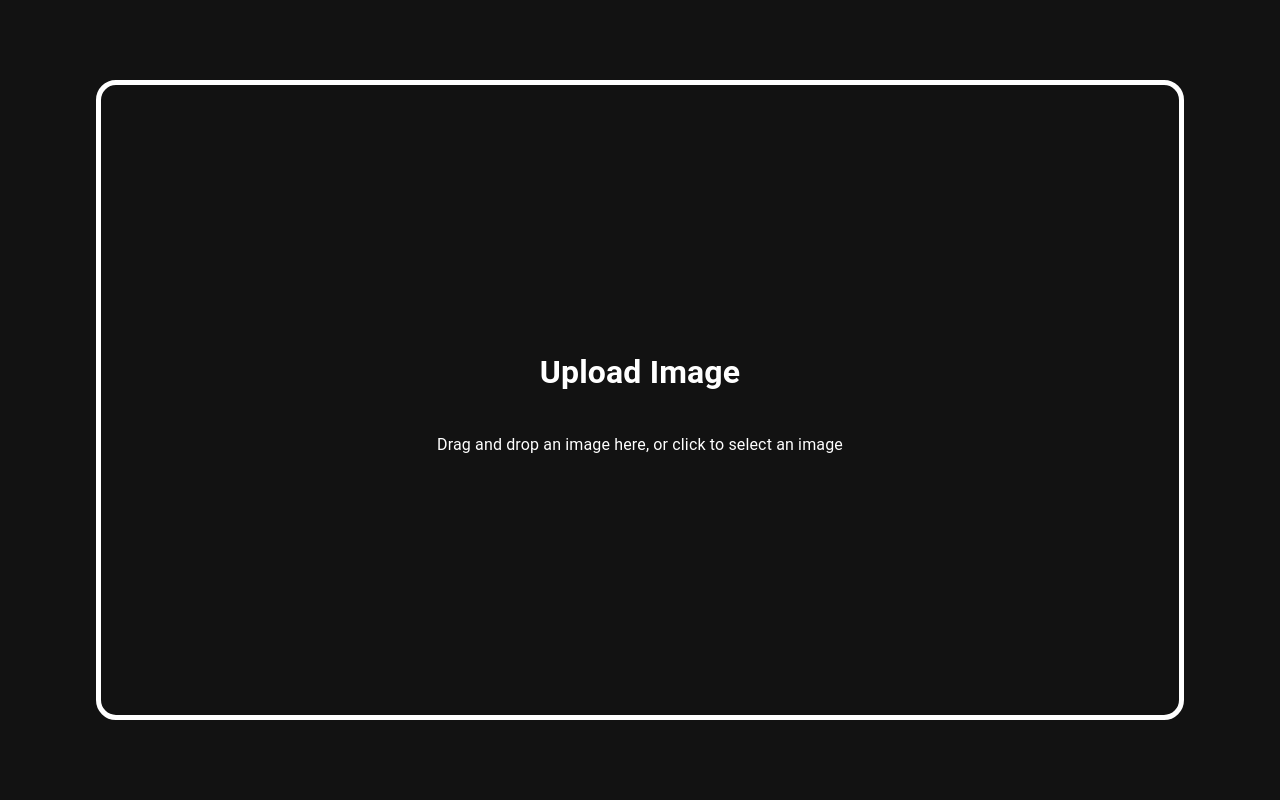
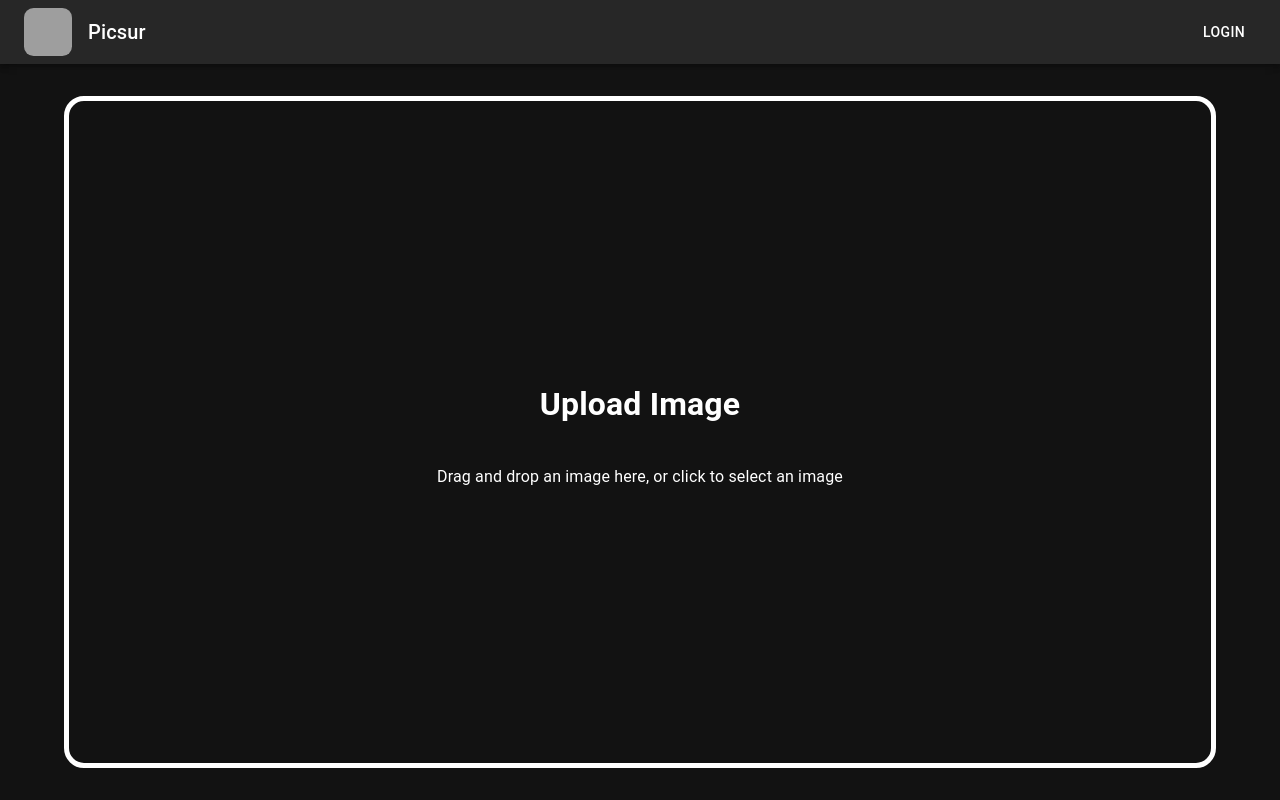
Before and after one commit to CaramelFur/Picsur, a React (Create React App) app in the folder frontend/: page / in a window 1280 px wide. Built offline with nearby package versions, Linux system fonts and the light colour scheme; grey boxes are pictures that could not be loaded.

Commit message:
Add appbar

```diff
--- a/frontend/craco.config.js
+++ b/frontend/craco.config.js
@@ -1,5 +1,4 @@
 const scopedcss = require('craco-plugin-scoped-css');
-const path = require('path');
 const webpack = require('webpack');
 
 module.exports = {
@@ -17,7 +16,7 @@ module.exports = {
 
     port: 3300,
     liveReload: true,
-    hot: true,
+    hot: false,
     open: false,
   },
   plugins: [
--- a/frontend/src/app.scss
+++ b/frontend/src/app.scss
@@ -1,8 +1,21 @@
+html,
+body,
+#root {
+  height: 100%;
+}
+
+#root {
+  display: flex;
+  flex-direction: column;
+}
+
+.main-container {
+  flex-grow: 1;
+}
+
 .contentwindow {
-  width: 85vw;
-  height: 80vh;
-  margin: auto;
   border-radius: 20px;
+  height: 100%;
 
   border-style: solid;
   border-width: 5px;
--- a/frontend/src/app.tsx
+++ b/frontend/src/app.tsx
@@ -4,6 +4,9 @@ import Centered from './components/centered/centered';
 import './app.scss';
 import AppRouter from './routes/router';
 import { SnackbarProvider } from 'notistack';
+import Header from './components/header/header';
+import { Container } from '@mui/material';
+import Footer from './components/footer/footer';
 
 export default function App() {
   const darkTheme = createTheme({
@@ -15,11 +18,12 @@ export default function App() {
   return (
     <ThemeProvider theme={darkTheme}>
       <CssBaseline />
-
       <SnackbarProvider maxSnack={3}>
-        <Centered fullScreen={true}>
+        <Header />
+        <Container className="main-container">
           <AppRouter />
-        </Centered>
+        </Container>
+        <Footer />
       </SnackbarProvider>
     </ThemeProvider>
   );
--- a/frontend/src/components/centered/centered.scoped.scss
+++ b/frontend/src/components/centered/centered.scoped.scss
@@ -5,14 +5,7 @@
   align-items: center;
 
   text-align: center;
-}
 
-.centered-screen {
-  width: 100vw;
-  height: 100vh;
-}
-
-.centered-normal {
   height: 100%;
   width: 100%;
 }
--- a/frontend/src/components/centered/centered.tsx
+++ b/frontend/src/components/centered/centered.tsx
@@ -5,21 +5,13 @@ import './centered.scoped.scss';
 type PropsType = React.DetailedHTMLProps<
   React.HTMLAttributes<HTMLDivElement>,
   HTMLDivElement
-> & { fullScreen?: boolean };
+>;
 
 const Centered = forwardRef(
   (props: PropsType, ref: ForwardedRef<HTMLDivElement>) => {
-    let clss = 'centered';
-    if (props.fullScreen) {
-      clss += ' centered-screen';
-    } else {
-      clss += ' centered-normal';
-    }
+    let filteredProps = { ...props };
 
-    let filteredProps = { ...props };
-    delete filteredProps.fullScreen;
-
-    return <div className={clss} ref={ref} {...filteredProps} />;
+    return <div className="centered" ref={ref} {...filteredProps} />;
   },
 );
 
--- /dev/null
+++ b/frontend/src/components/footer/footer.scoped.scss
@@ -0,0 +1,3 @@
+.footer-container {
+  margin-top: 32px;
+}
--- /dev/null
+++ b/frontend/src/components/footer/footer.tsx
@@ -0,0 +1,10 @@
+import { Box, Container } from '@mui/material';
+import './footer.scoped.scss';
+
+export default function Footer() {
+  return (
+    <Box sx={{ flexGrow: 0 }} className="footer">
+      <Container className="footer-container"></Container>
+    </Box>
+  );
+}
--- /dev/null
+++ b/frontend/src/components/header/header.scoped.scss
@@ -0,0 +1,14 @@
+.svg-logo {
+  height: 48px;
+  width: 48px;
+  border-radius: 20%;
+}
+
+.text-link {
+  color: inherit;
+  text-decoration: inherit;
+}
+
+.header {
+  margin-bottom: 32px;
+}
--- /dev/null
+++ b/frontend/src/components/header/header.tsx
@@ -0,0 +1,34 @@
+import { AppBar, Toolbar, IconButton, Typography, Button } from '@mui/material';
+import { Box } from '@mui/system';
+import { Link } from 'react-router-dom';
+import './header.scoped.scss';
+
+export default function Header() {
+  return (
+    <Box sx={{ flexGrow: 0 }} className="header">
+      <AppBar position="static">
+        <Toolbar>
+          <Link to="/">
+            <Box
+              component="div"
+              sx={{ mr: 2, display: { xs: 'none', md: 'flex' } }}
+            >
+              <img
+                src="/image/logo/picsur.svg"
+                alt="Picsur"
+                className="svg-logo"
+              />
+            </Box>
+          </Link>
+
+          <Typography variant="h6" component="div" sx={{ flexGrow: 1 }}>
+            <Link to="/" className="text-link">
+              Picsur
+            </Link>
+          </Typography>
+          <Button color="inherit">Login</Button>
+        </Toolbar>
+      </AppBar>
+    </Box>
+  );
+}
--- a/frontend/src/routes/view/view.scoped.scss
+++ b/frontend/src/routes/view/view.scoped.scss
@@ -1,8 +1,6 @@
 .uploadedimage {
-  max-height: 100%;
-  max-width: 100%;
-
-  height: 0;
+  width: 100%;
+  height: auto;
 
   border-radius: 20px;
 }
--- a/frontend/src/routes/view/view.tsx
+++ b/frontend/src/routes/view/view.tsx
@@ -1,4 +1,11 @@
-import { Button, Grid, IconButton, TextField } from '@mui/material';
+import {
+  Box,
+  Button,
+  Container,
+  Grid,
+  IconButton,
+  TextField,
+} from '@mui/material';
 import { useEffect, useRef } from 'react';
 import { useNavigate, useParams } from 'react-router-dom';
 import ContentCopyIcon from '@mui/icons-material/ContentCopy';
@@ -19,31 +26,11 @@ export default function ViewView() {
   const { enqueueSnackbar } = useSnackbar();
   const hash = useParams().hash ?? '';
 
-  const contentRef = useRef<HTMLDivElement>(null);
-  const gridRef = useRef<HTMLDivElement>(null);
-  const imgRef = useRef<HTMLImageElement>(null);
-
-  const resizeImage = () => {
-    if (imgRef.current) imgRef.current.style.height = '0';
-
-    const contentHeight = contentRef.current?.offsetHeight ?? 0;
-    const gridHeight = gridRef.current?.offsetHeight ?? 0;
-    const newImgHeight = contentHeight - gridHeight;
-
-    if (imgRef.current) imgRef.current.style.height = newImgHeight + 'px';
-  };
-
   const effectHandler = async () => {
     if (!isHash(hash, 'sha256')) return exitError('Invalid image link');
 
     const imageMeta = await ImagesApi.I.GetImageMeta(hash);
     if (HasFailed(imageMeta)) return exitError(imageMeta.getReason());
-
-    resizeImage();
-    const resizeImageDebounced = Debounce(resizeImage, 100);
-    window.addEventListener('resize', resizeImageDebounced);
-
-    return () => window.removeEventListener('resize', resizeImageDebounced);
   };
 
   useEffect(() => {
@@ -77,18 +64,15 @@ export default function ViewView() {
 
   return (
     <section className="contentwindow">
-      <Centered ref={contentRef}>
-        <Grid container spacing={2} ref={gridRef}>
+      <Centered>
+        <Grid container spacing={2}>
           <Grid item xs={12}>
             <h1>Uploaded Image</h1>
           </Grid>
           <Grid item xs={12}>
-            <img
-              className="uploadedimage"
-              alt="Uploaded"
-              src={imageURL}
-              ref={imgRef}
-            />
+            <Container maxWidth="sm">
+              <img className="uploadedimage" alt="Uploaded" src={imageURL} />
+            </Container>
           </Grid>
           <Grid item xs={12}>
             {createCopyField('Image URL', imageURL)}
```
Also changed, not shown: 1 other file (tests, documents, lock files or other folders).
